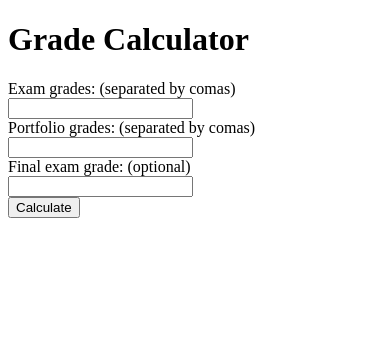
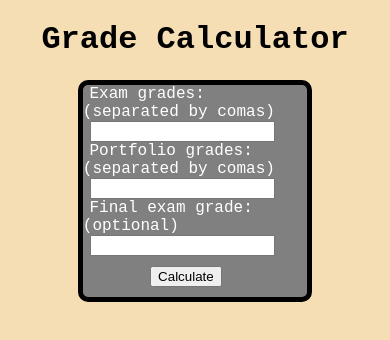
Before and after one commit to miltonmelara/fullGradeCalculator, a plain HTML site: page index.html in a window 390 px wide. Drawn offline with Linux system fonts and the light colour scheme.

Commit message:
Fifth try to fix the mobile issue

```diff
--- a/styles.css
+++ b/styles.css
@@ -87,3 +87,24 @@
         margin-top: 2%;
     }
 }
+#calculator{
+    margin: 0 auto;
+    width: 60%;
+    border: solid 5px black;
+    border-radius: 10px;
+    background-color: gray;
+    color: white;
+}
+h1{
+    text-align: center;
+}
+html{
+    font-family: 'Courier New', Courier, monospace;
+    background-color: wheat;
+}
+#submit{
+    margin: 10px 30%;
+}
+label, input{
+    margin-left: 3%;
+}
```
